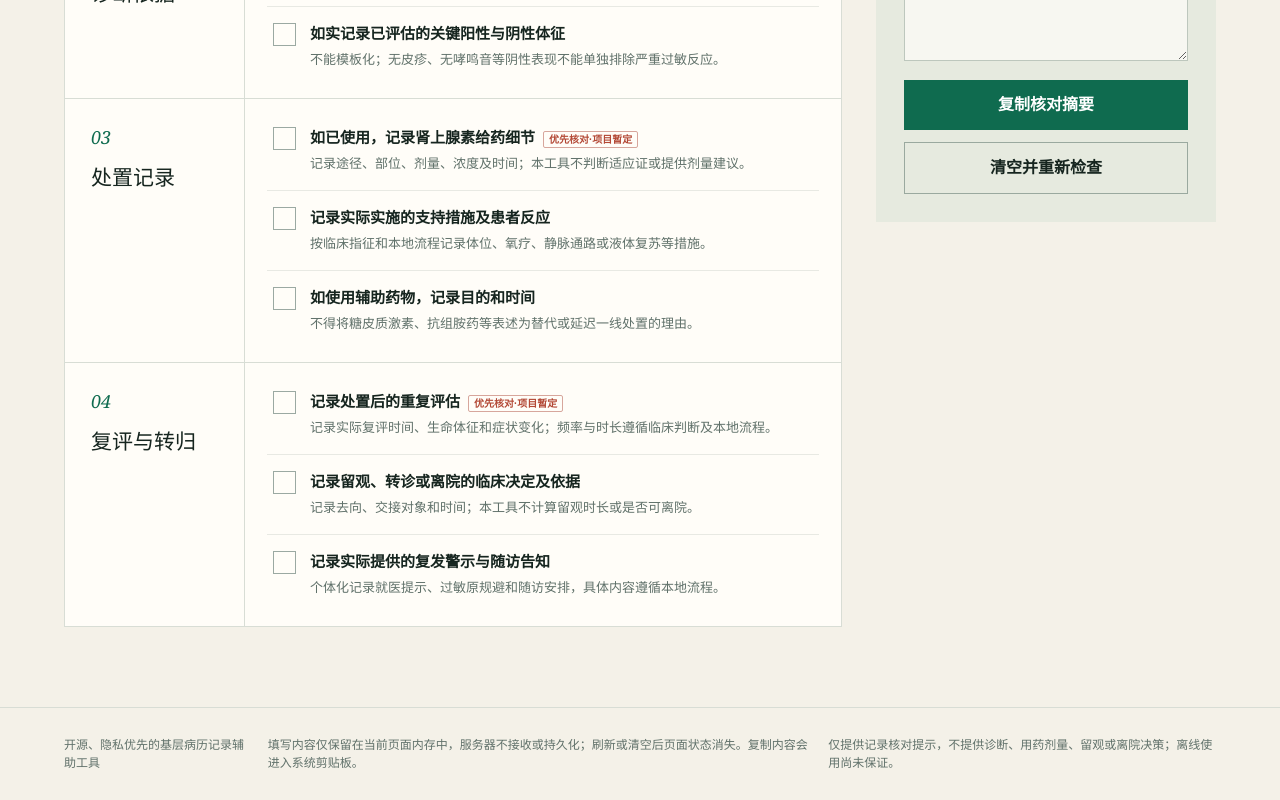
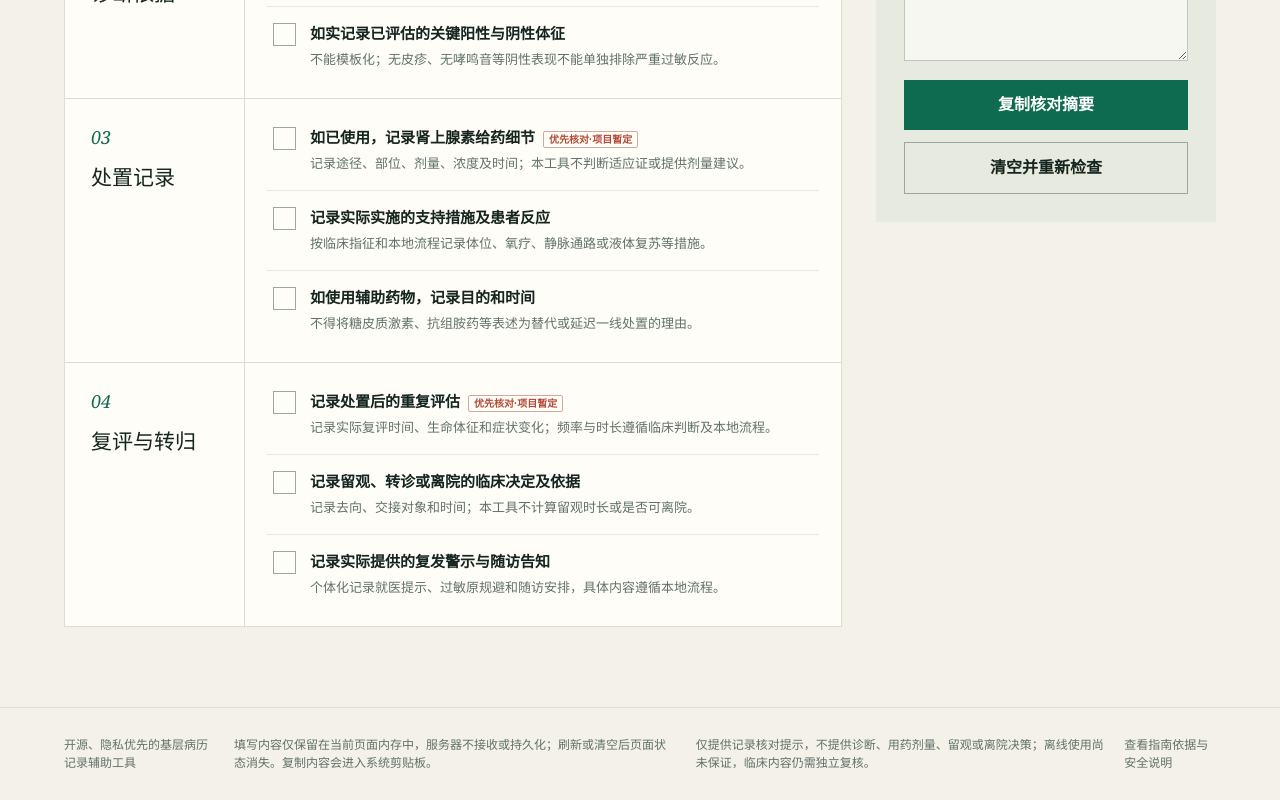
Before and after one commit to cjjaijia-svg/primarycare-record-check, a Next.js app: page / in a window 1280 px wide. Shown: the part 919-1719 px from the top of the page. Built offline with nearby package versions, Linux system fonts and the light colour scheme.

Commit message:
Preserve clinical references link in footer

```diff
--- a/app/page.tsx
+++ b/app/page.tsx
@@ -45,7 +45,7 @@ export default function Home() {
         <div className="checklist">{groups.map((group, index) => <section className="group" key={group}><div className="groupTitle"><span>0{index + 1}</span><h2>{group}</h2></div><div className="items">{items.filter((item) => item.group === group).map((item) => <label className={`item ${checked[item.id] ? "checked" : ""}`} key={item.id}><input type="checkbox" checked={!!checked[item.id]} onChange={(e) => setChecked({ ...checked, [item.id]: e.target.checked })} /><span className="box">✓</span><span className="itemText"><b>{item.label}{item.priority && <small>优先核对·项目暂定</small>}</b><span>{item.hint}</span></span></label>)}</div></section>)}</div>
         <aside className="summaryPanel"><p className="panelLabel">核对摘要</p><h2>{missingPriority.length ? "仍有优先提示未核对" : "优先提示均已勾选"}</h2><p>{missingPriority.length ? `建议回看下列 ${missingPriority.length} 项；是否适用仍由临床人员判断。` : "勾选不代表病历完整或诊疗适当，请结合原始记录确认真实性与适用性。"}</p><ul>{missingPriority.map((item) => <li key={item.id}>{item.label}</li>)}</ul>{!missingPriority.length && <div className="complete">✓ 已逐项核对（不代表临床验证）</div>}<label className="notesLabel" htmlFor="notes">补充备注（请勿填写患者身份信息；复制时内容会进入系统剪贴板）</label><textarea id="notes" value={notes} onChange={(e) => setNotes(e.target.value)} placeholder="例如：等待上级医师复核转诊记录……" /><button className="primary" onClick={copySummary}>{copied ? "已复制到系统剪贴板" : "复制核对摘要"}</button><button className="secondary" onClick={() => { setChecked({}); setNotes(""); }}>清空并重新检查</button></aside>
       </section>
-      <footer><p>开源、隐私优先的基层病历记录辅助工具</p><p>填写内容仅保留在当前页面内存中，服务器不接收或持久化；刷新或清空后页面状态消失。复制内容会进入系统剪贴板。</p><p>仅提供记录核对提示，不提供诊断、用药剂量、留观或离院决策；离线使用尚未保证。</p></footer>
+      <footer><p>开源、隐私优先的基层病历记录辅助工具</p><p>填写内容仅保留在当前页面内存中，服务器不接收或持久化；刷新或清空后页面状态消失。复制内容会进入系统剪贴板。</p><p>仅提供记录核对提示，不提供诊断、用药剂量、留观或离院决策；离线使用尚未保证，临床内容仍需独立复核。</p><p><a href="https://github.com/cjjaijia-svg/primarycare-record-check/blob/main/REFERENCES.md" target="_blank" rel="noreferrer">查看指南依据与安全说明</a></p></footer>
     </main>
   );
 }
```
